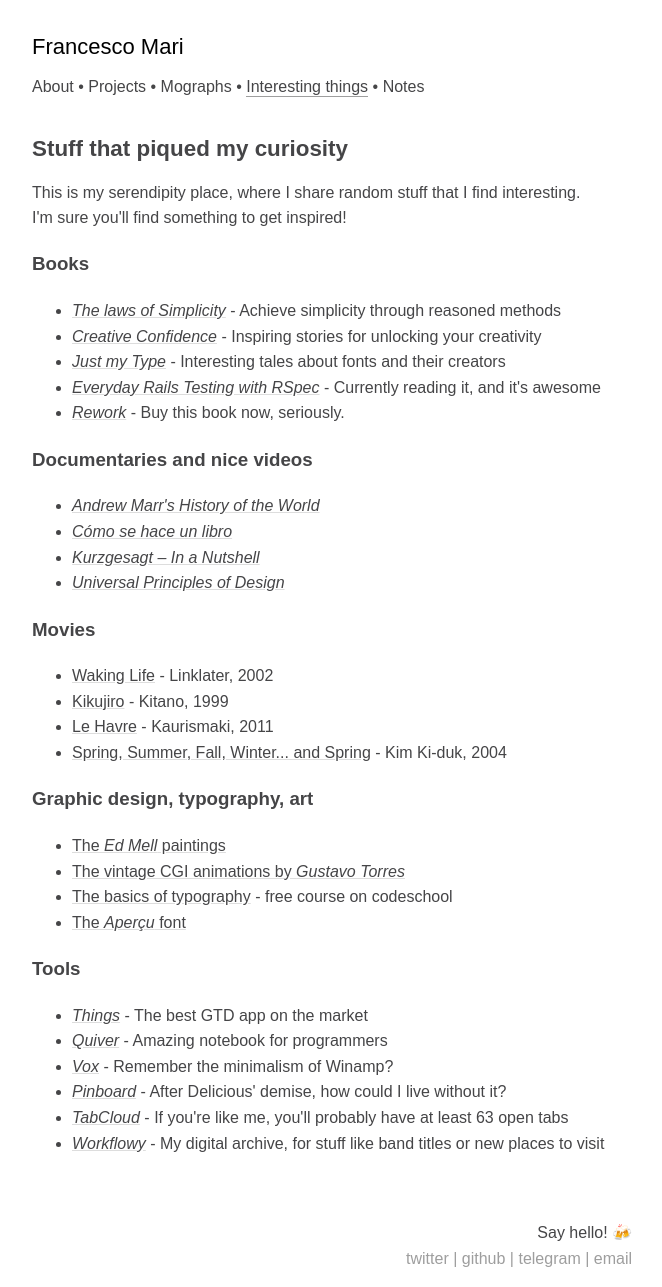
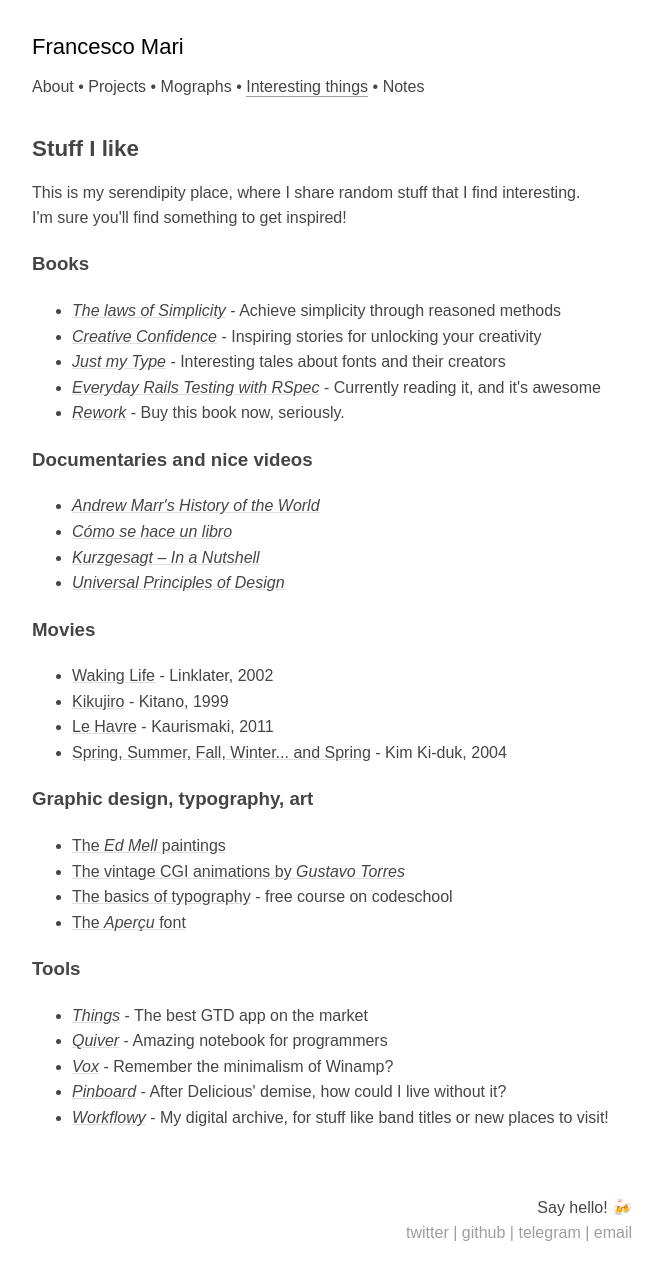
Before and after one commit to sekmo/sekmo.cc, a Jekyll site: the page built from serendipity.html, in a window 1280 px wide. Shown: the whole page, without its empty margins (308-970 px from the left). Built offline with Jekyll 4.4.1, drawn with Linux system fonts in a browser that asks for light colours; after the commit the page ends 1262 px from its top, so only the background shows below that.

```diff
--- a/css/_modules.scss
+++ b/css/_modules.scss
@@ -115,6 +115,7 @@
     & > button {
       position: absolute;
       z-index: 2;
+      cursor: pointer;
       min-width: 4rem;
       text-align: left;
       bottom: 1rem;
--- a/serendipity.html
+++ b/serendipity.html
@@ -5,7 +5,7 @@ permalink: /serendipity
 ---
 
 <div class="serendipity">
-  <h1 class="page-title">Stuff that piqued my curiosity</h1>
+  <h1 class="page-title">Stuff I like</h1>
   <p>This is my serendipity place, where I share random stuff that I find interesting.<br>I'm sure you'll find something to get inspired!</p>
 
 
@@ -57,8 +57,7 @@ permalink: /serendipity
       <li><a href="http://happenapps.com/" target="_blank"><em>Quiver</em></a> - Amazing notebook for programmers</li>
       <li><a href="https://vox.rocks/" target="_blank"><em>Vox</em></a> - Remember the minimalism of Winamp?</li>
       <li><a href="https://pinboard.in" target="_blank"><em>Pinboard</em></a> - After Delicious' demise, how could I live without it?</li>
-      <li><a href="https://chrome.google.com/webstore/detail/tabcloud/npecfdijgoblfcgagoijgmgejmcpnhof" target="_blank"><em>TabCloud</em></a> - If you're like me, you'll probably have at least 63 open tabs</li>
-      <li><a href="https://workflowy.com" target="_blank"><em>Workflowy</em></a> - My digital archive, for stuff like band titles or new places to visit</li>
+      <li><a href="https://workflowy.com" target="_blank"><em>Workflowy</em></a> - My digital archive, for stuff like band titles or new places to visit!</li>
     </ul>
   </section>
 </div>
```
Also changed, not shown: mographs.html (+6 -7 lines).
